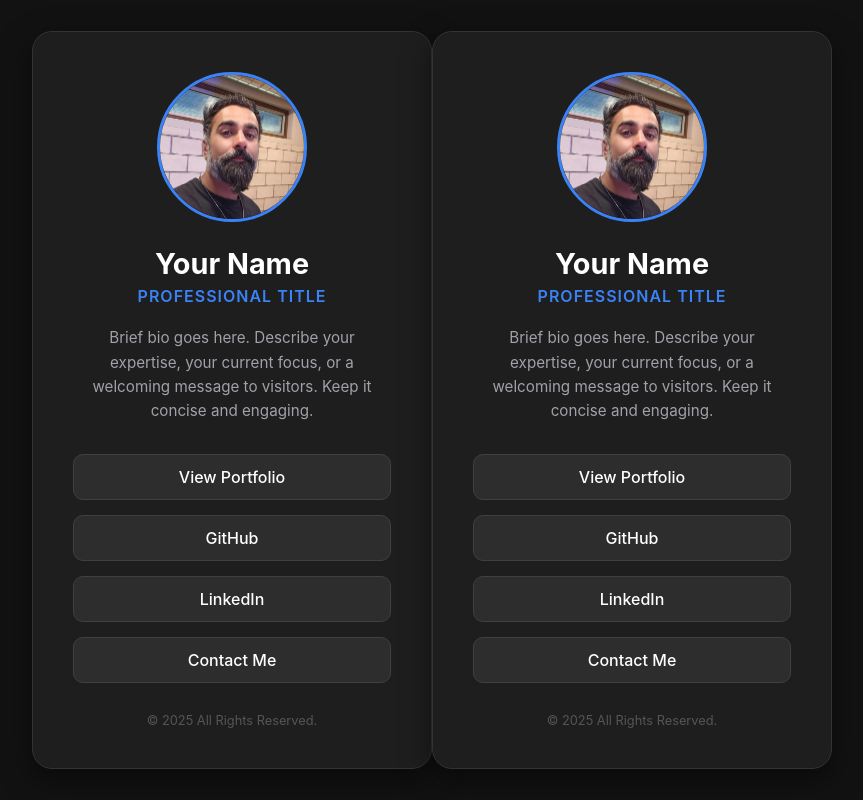
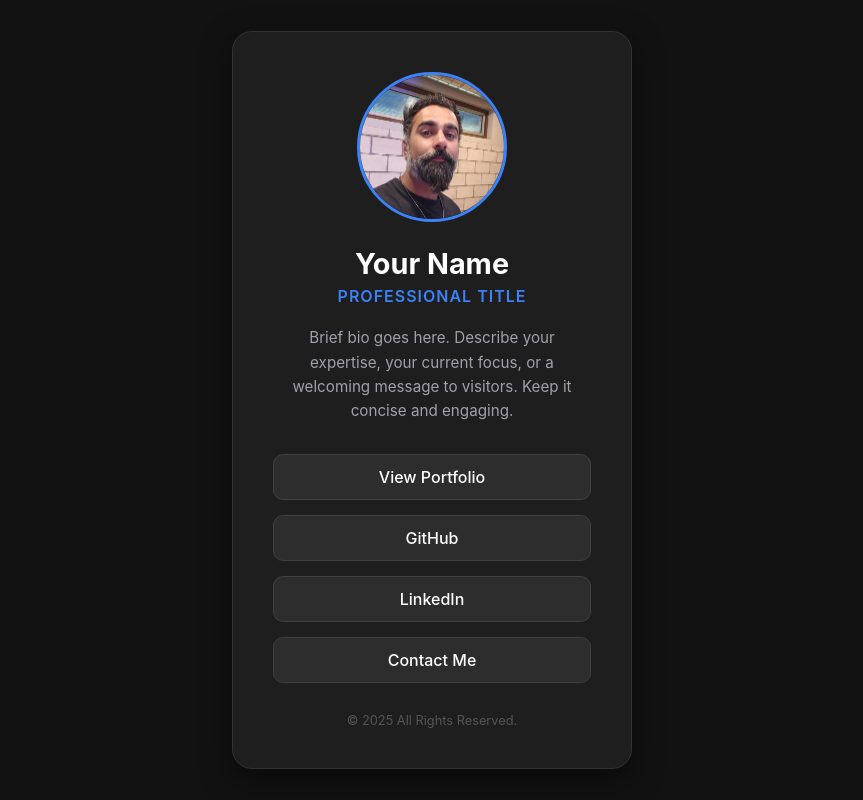
Before and after one commit to adbashir/NIO_WMS, a plain HTML site: page index.html in a window 1280 px wide. Shown: the whole page, without its empty margins (208-1071 px from the left). Drawn offline with Linux system fonts and the light colour scheme.

Commit message:
Update index.html

```diff
--- a/index.html
+++ b/index.html
@@ -136,142 +136,4 @@
     </div>
 
 </body>
-</html><!DOCTYPE html>
-<html lang="en">
-<head>
-    <meta charset="UTF-8">
-    <meta name="viewport" content="width=device-width, initial-scale=1.0">
-    <title>Personal Profile</title>
-    <style>
-        :root {
-            --bg-color: #121212;
-            --card-bg: #1e1e1e;
-            --text-main: #ffffff;
-            --text-muted: #a1a1aa;
-            --accent: #3b82f6;
-            --accent-hover: #2563eb;
-        }
-
-        * {
-            box-sizing: border-box;
-            margin: 0;
-            padding: 0;
-        }
-
-        body {
-            font-family: -apple-system, BlinkMacSystemFont, "Segoe UI", Roboto, Helvetica, Arial, sans-serif;
-            background-color: var(--bg-color);
-            color: var(--text-main);
-            display: flex;
-            justify-content: center;
-            align-items: center;
-            min-height: 100vh;
-            padding: 20px;
-        }
-
-        .container {
-            background-color: var(--card-bg);
-            border-radius: 20px;
-            padding: 40px;
-            max-width: 400px;
-            width: 100%;
-            text-align: center;
-            box-shadow: 0 10px 30px rgba(0, 0, 0, 0.5);
-            border: 1px solid #333;
-        }
-
-        .profile-img {
-            width: 150px;
-            height: 150px;
-            object-fit: cover;
-            border-radius: 50%;
-            border: 3px solid var(--accent);
-            margin-bottom: 20px;
-            transition: transform 0.3s ease;
-        }
-
-        .profile-img:hover {
-            transform: scale(1.05);
-        }
-
-        h1 {
-            font-size: 1.8rem;
-            margin-bottom: 5px;
-            font-weight: 700;
-        }
-
-        h2 {
-            font-size: 1rem;
-            color: var(--accent);
-            margin-bottom: 20px;
-            text-transform: uppercase;
-            letter-spacing: 1px;
-            font-weight: 600;
-        }
-
-        p {
-            color: var(--text-muted);
-            line-height: 1.6;
-            margin-bottom: 30px;
-            font-size: 0.95rem;
-        }
-
-        .links {
-            display: flex;
-            flex-direction: column;
-            gap: 15px;
-        }
-
-        .btn {
-            display: block;
-            padding: 12px;
-            background-color: #2d2d2d;
-            color: var(--text-main);
-            text-decoration: none;
-            border-radius: 10px;
-            transition: all 0.2s ease;
-            font-weight: 500;
-            border: 1px solid #404040;
-        }
-
-        .btn:hover {
-            background-color: var(--accent);
-            border-color: var(--accent);
-            transform: translateY(-2px);
-        }
-
-        .footer {
-            margin-top: 30px;
-            font-size: 0.8rem;
-            color: #555;
-        }
-
-    </style>
-</head>
-<body>
-
-    <div class="container">
-        <img src="profile.jpg" alt="Profile Picture" class="profile-img">
-
-        <h1>Your Name</h1>
-        <h2>Professional Title</h2>
-
-        <p>
-            Brief bio goes here. Describe your expertise, your current focus,
-            or a welcoming message to visitors. Keep it concise and engaging.
-        </p>
-
-        <div class="links">
-            <a href="#" class="btn">View Portfolio</a>
-            <a href="#" class="btn">GitHub</a>
-            <a href="#" class="btn">LinkedIn</a>
-            <a href="mailto:your@email.com" class="btn">Contact Me</a>
-        </div>
-
-        <div class="footer">
-            &copy; 2025 All Rights Reserved.
-        </div>
-    </div>
-
-</body>
 </html>
```
